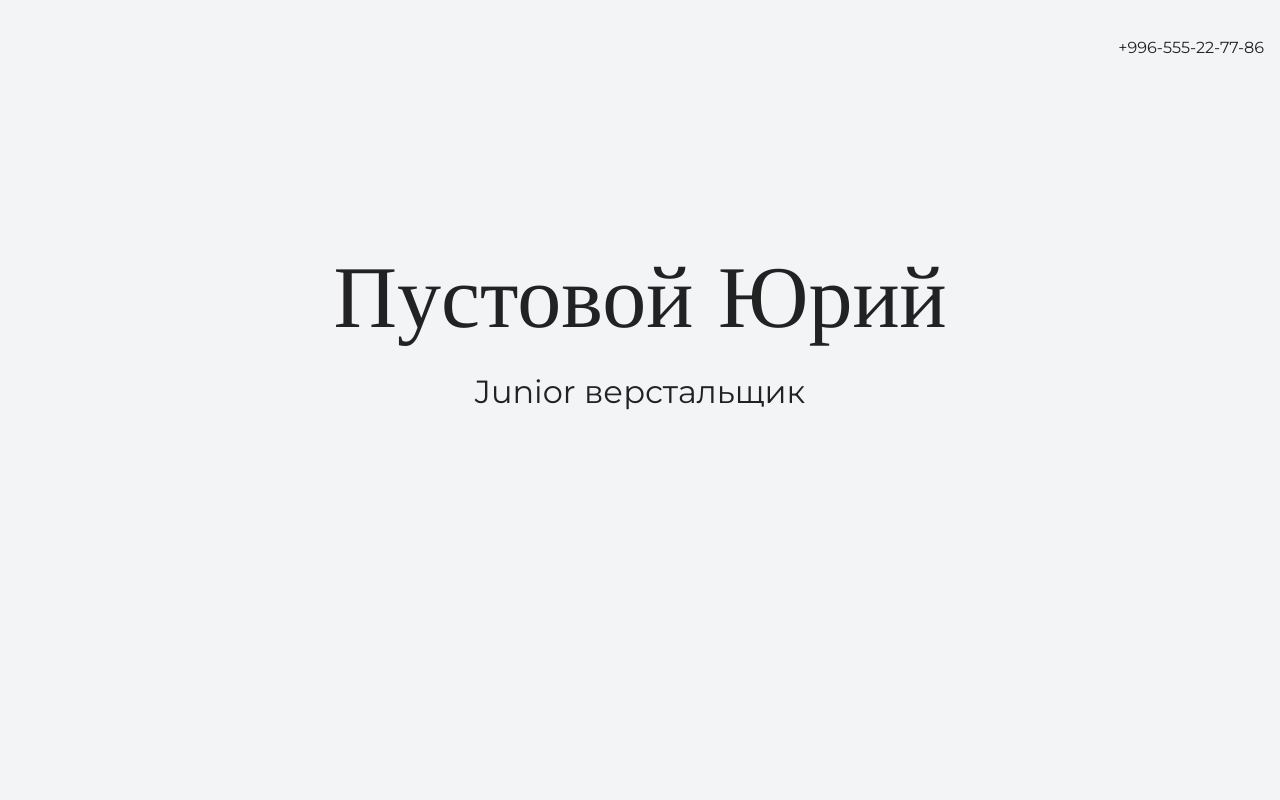
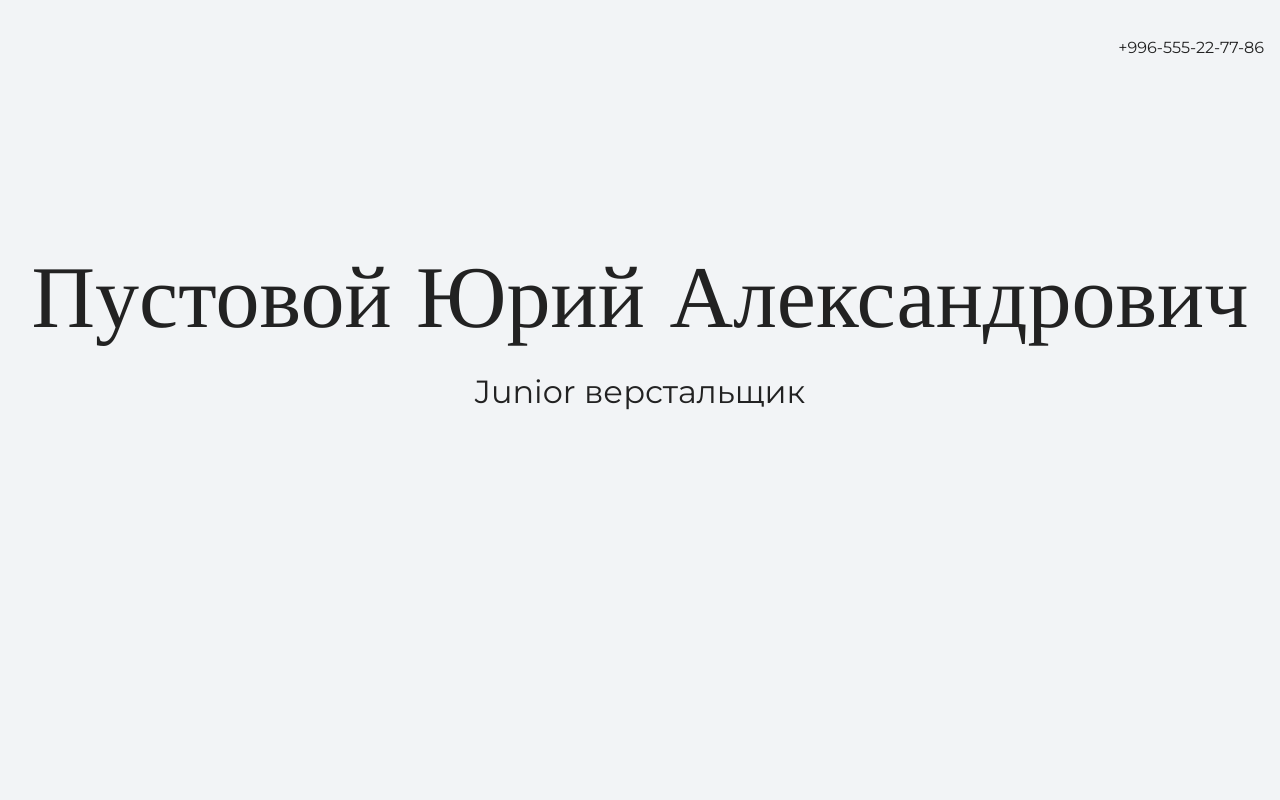
Before and after one commit to Eazy-life1996/my-site, a plain HTML site: page index.html in a window 1280 px wide. Shown: the top 800 px of the page. Drawn offline with nearby package versions, Linux system fonts and the light colour scheme.

Commit message:
Add files via upload
Меняет запись на главное странице

```diff
--- a/index.html
+++ b/index.html
@@ -16,7 +16,7 @@
 
     <section class="hero-image">
       <div class="container">
-      <h1 class="heading">Пустовой Юрий</h1>
+      <h1 class="heading">Пустовой Юрий Александрович</h1>
       <p>Junior верстальщик</p>
     </div>
     </section>
```
